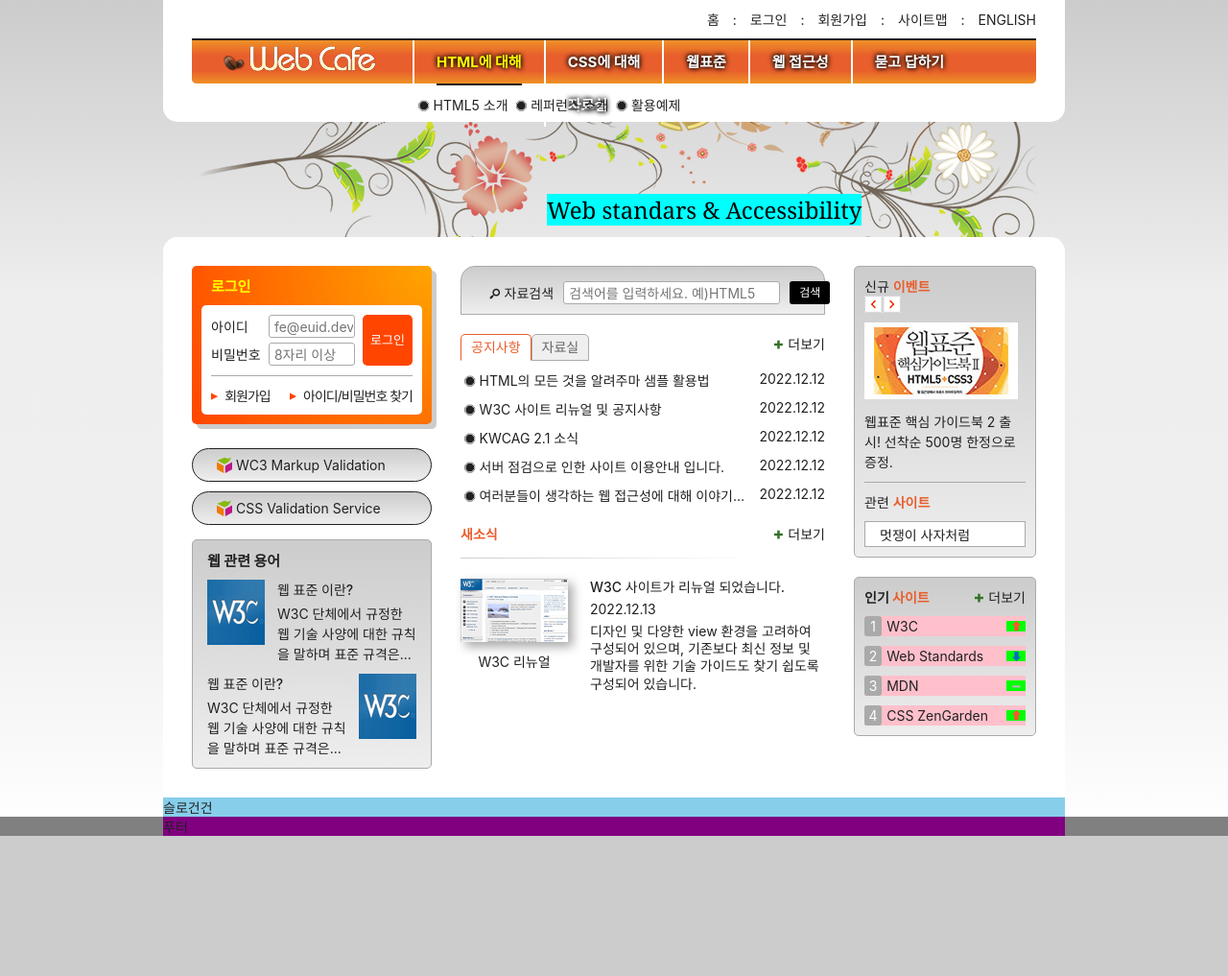
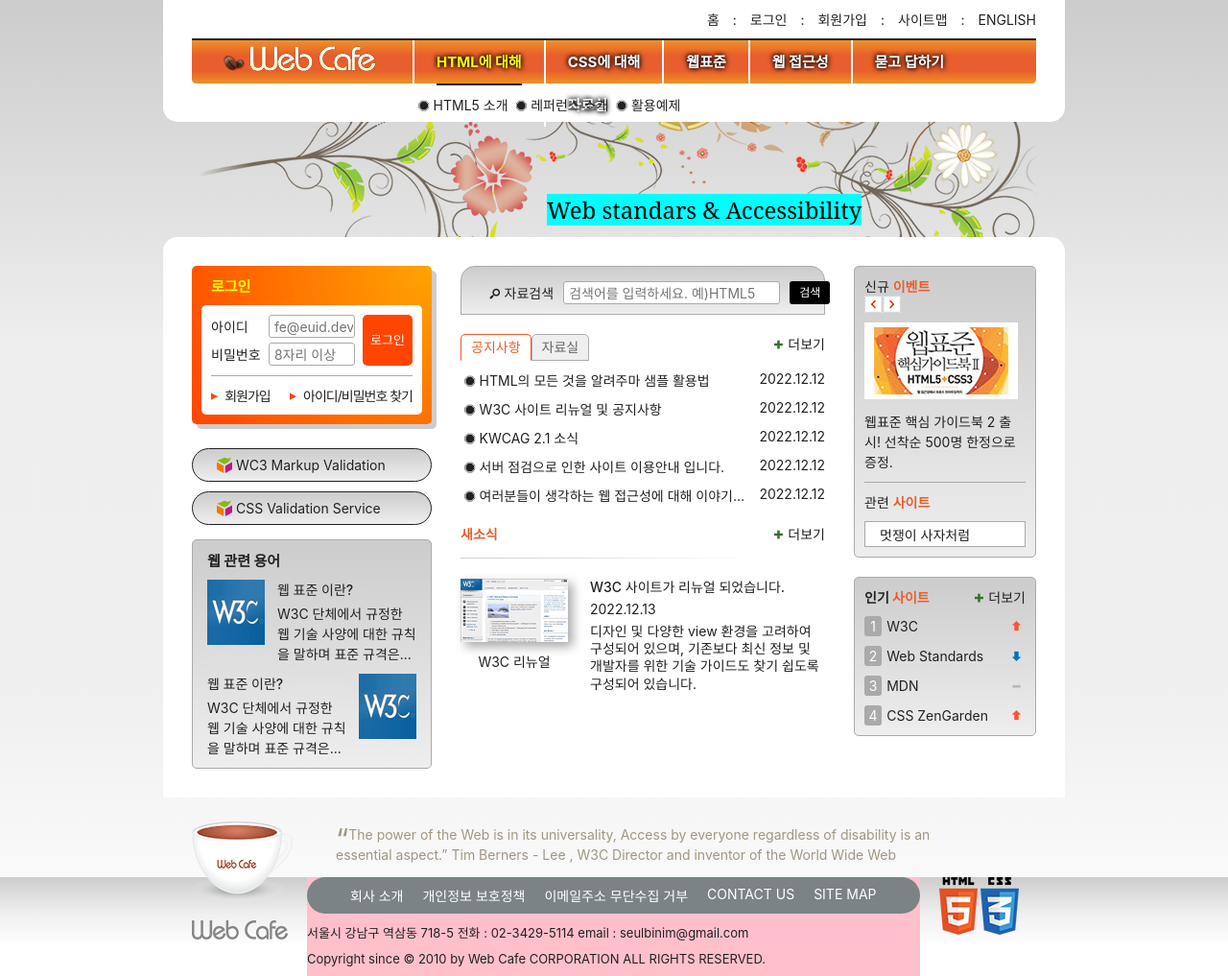
Before and after one commit to 5wintaek/HTML5, a website: page index.html in a window 1280 px wide. Shown: the whole page at 96% size. Before the commit the page ends 871 px from the top, so only its background shows below. Drawn offline with Linux system fonts and the light colour scheme; a web font is replaced by a local one.

Commit message:
푸터까지 디자인 완료

```diff
--- a/index.html
+++ b/index.html
@@ -313,9 +313,39 @@
         </div>
       </div>
     </main>
-    <article class="slogan">슬로건건</article>
+    <article class="slogan">
+      <h2 class="slogan-title" title="웹카페에서 웹표준을">슬로건</h2>
+      <p class="slogan-content">
+        <q cite="http://w3.org/WAI">The power of the Web is in its universality, Access by everyone regardless of disability is an essential aspect.</q>
+        Tim Berners - Lee , W3C Director and inventor of the World Wide Web
+      </p>
+      <footer class="a11y-hidden">출처 : W3C, http://w3.org/WAI/</footer>
+    </article>
     <footer class="footer">
-      <div class="footer-inner">푸터</div>
+      <div class="footer-inner">
+        <a href="/" class="footer-logo">
+          <img src="assets/footer_logo.png" alt="web cafe" />
+        </a>
+        <div class="footer-inner-wrapper">
+          <ul class="guide-list">
+            <li><a href="/">회사 소개</a></li>
+            <li><a href="/">개인정보 보호정책</a></li>
+            <li><a href="/">이메일주소 무단수집 거부</a></li>
+            <li><a href="/">contact us</a></li>
+            <li><a href="/">site map</a></li>
+          </ul>
+          <address class="address">
+            <span>서울시 강남구 역삼동 718-5</span>
+            <span>전화 : 02-3429-5114</span>
+            <span>email : <a href="mailto:seulbinim@gmail.com?subject=문의사항">seulbinim@gmail.com</a></span>
+          </address>
+          <small class="copyright"> Copyright since &copy; 2010 by Web Cafe CORPORATION ALL RIGHTS RESERVED. </small>
+        </div>
+        <div class="badge-container">
+          <img class="badge-html" src="assets/html5_logo.png" alt="최신 표준인 HTML5를 사용하여 마크업 했습니다." />
+          <img class="badge-css" src="assets/css3_logo.png" alt="최신 기술인 CSS3를 활용하여 디자인 했습니다." />
+        </div>
+      </div>
     </footer>
   </body>
 </html>
--- a/styles/style.css
+++ b/styles/style.css
@@ -770,14 +770,12 @@
 .favorite-list {
   /* background-color: #1e5799; */
   list-style-type: none;
+  counter-reset: number;
 }
 
 .favorite-list li {
-  background-color: pink;
-  display: flex;
-  flex-flow: row nowrap;
-  /* space-between 안되는 이유는 li 안에 가상요소도 들어가 있어서 안된다 */
-  align-items: center;
+  position: relative;
+  /* background-color: pink; */
   margin-top: 10px;
   counter-increment: number;
 }
@@ -803,10 +801,14 @@
 .down,
 .stop {
   /* inline-block , width, height 설정 안하면 이미지 보이지 않음 */
-  display: inline-block;
+  /* display: inline-block; */
+  position: absolute;
+  top: 50%;
+  right: 0;
+  margin-top: -6px;
   width: 20px;
   height: 11px;
-  background: lime url(./images/rank.png) no-repeat 50% 0;
+  background: url(./images/rank.png) no-repeat 50% 0;
 }
 
 .stop {
@@ -825,13 +827,88 @@
 
 /* 슬로건 */
 .slogan {
-  background-color: skyblue;
+  position: relative;
+  padding: 15px 100px 15px 180px;
+  /* background: darkblue; */
 }
+
+.slogan-title {
+  /* background-color: pink; */
+  width: 110px;
+  height: 83px;
+  /* height 랑 line-height랑 맞춤에따라 글자를 가운대로 올김 */
+  line-height: 83px;
+  text-align: center;
+  position: absolute;
+  left: 25px;
+  bottom: -25px;
+}
+
+.slogan-title::before {
+  content: "";
+  background: url(./images/coffee.png) no-repeat;
+  width: 100%;
+  height: 100%;
+  top: 0;
+  left: 0;
+  position: absolute;
+}
+
+.slogan-content {
+  color: #a09784;
+}
+
+.slogan-content q::before {
+  display: inline-block;
+  font-size: 3rem;
+  transform: translateY(10px);
+}
+
 /* 푸터 */
 .footer {
-  background-color: gray;
+  background: linear-gradient(to bottom, #ccc 0%, #eee 35%, #fff 70%, #fff 100%);
 }
 
 .footer-inner {
-  background-color: purple;
+  /* background-color: #1e5799; */
+  display: flex;
+  flex-flow: row nowrap;
+  gap: 20px;
+  padding: 0 20px;
 }
+
+.footer-logo {
+  /* background-color: wheat; */
+  padding: 45px 0 0 10px;
+}
+
+.footer-inner-wrapper {
+  background-color: pink;
+  /* flex-grow: 1 1 auto; */
+}
+
+.guide-list {
+  display: flex;
+  padding: 4px 35px;
+  background-color: #7b8385;
+  color: white;
+  justify-content: space-between;
+  /* border: 5px solid #aaa; */
+  border-radius: 30px;
+  text-transform: uppercase;
+}
+
+.guide-list a {
+  display: block;
+  padding: 5px 10px;
+}
+
+.address,
+.copyright {
+  /* background-color: wheat; */
+  margin-top: 10px;
+  display: block;
+  /* line-height: 1.5; */
+  font-size: 1.3rem;
+  margin-bottom: 10px;
+}
```
